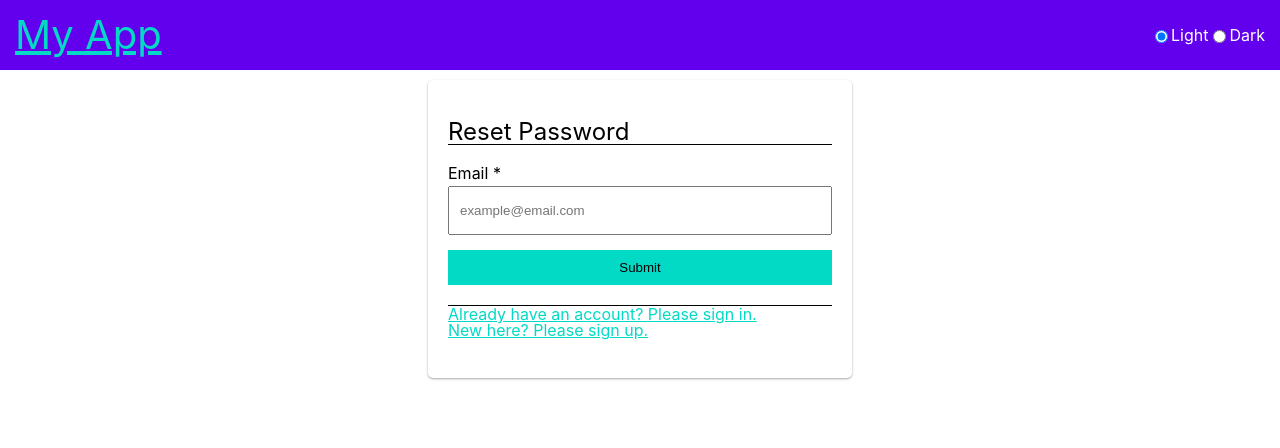
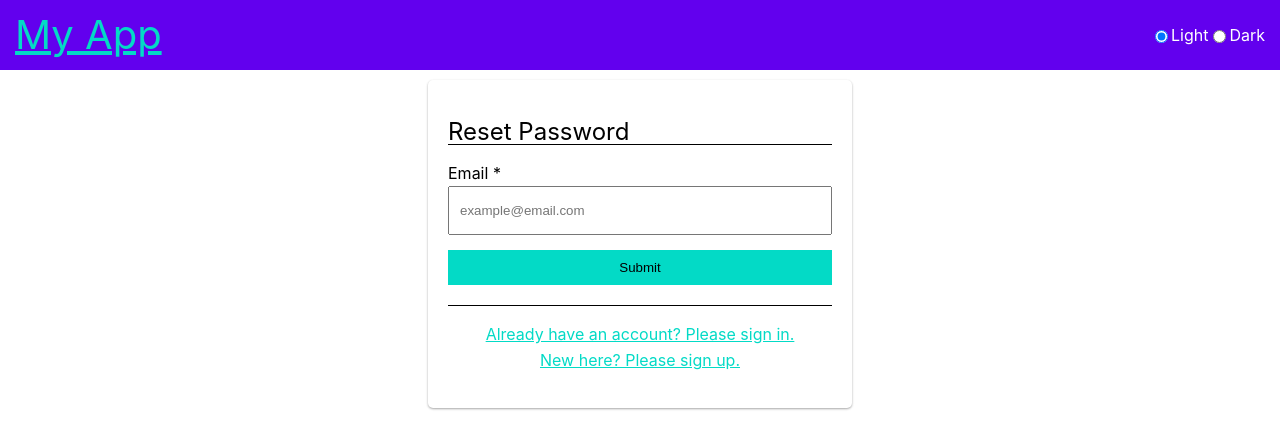
Before and after one commit to Derfan/managment-fe, a React (Vite) app: page /reset in a window 1280 px wide. Shown: the top 448 px of the page. Built offline with nearby package versions, Linux system fonts and the light colour scheme.

Commit message:
fix links component

```diff
--- /dev/null
+++ b/src/components/LinksList/LinksList.module.css
@@ -0,0 +1,15 @@
+.list {
+    display: flex;
+    flex-direction: column;
+    align-items: center;
+
+    margin-top: 20px;
+}
+
+.item {
+    margin-top: 10px;
+}
+
+.item:first-child {
+    margin-top: 0;
+}
--- /dev/null
+++ b/src/components/LinksList/index.tsx
@@ -0,0 +1,21 @@
+import { Link } from "react-router-dom";
+
+import * as cn from "./LinksList.module.css";
+
+type PropsType =  {
+    properties: string[]
+};
+
+const messages = {
+    'sign-in': 'Already have an account? Please sign in.',
+    'sign-up': 'New here? Please sign up.',
+    'reset': 'Forget your password? Please reset.',
+};
+
+export const LinksList = ({ properties }:PropsType) => {
+    return (
+        <div className={cn.list}>
+            {properties.map(key => <Link to={`/${key}`} className={cn.item}>{messages[key]}</Link>)}
+        </div>
+    )
+};
--- a/src/components/index.ts
+++ b/src/components/index.ts
@@ -6,3 +6,4 @@ export { Card } from './Card';
 export { Loader } from './Loader';
 export { Separator } from './Separator';
 export { RadioGroup } from './RadioGroup';
+export { LinksList } from './LinksList';
--- a/src/routes/Reset/index.tsx
+++ b/src/routes/Reset/index.tsx
@@ -1,7 +1,6 @@
 import { useState } from "react";
-import { Link } from "react-router-dom";
 
-import { Card, Separator } from "../../components";
+import { Card, Separator, LinksList } from "../../components";
 import { ResetForm } from "../../modules";
 
 export const ResetRoute = () => {
@@ -17,12 +16,7 @@ export const ResetRoute = () => {
           : <ResetForm setSubmitted={setSubmitted} />
         }
         <Separator />
-        <p>
-          <Link to="/sign-in">Already have an account? Please sign in.</Link>
-        </p>
-        <p>
-          <Link to="/sign-up">New here? Please sign up.</Link>
-        </p>
+        <LinksList properties={['sign-in', 'sign-up']} />
       </Card>
     </div>
   )
--- a/src/routes/SignIn/index.tsx
+++ b/src/routes/SignIn/index.tsx
@@ -1,7 +1,5 @@
-import { Link } from "react-router-dom";
-
 import { SignInForm, OAuthForm } from "../../modules";
-import { Card, Separator } from "../../components";
+import { Card, Separator, LinksList } from "../../components";
 
 export const SignInRoute = () => {
   return (
@@ -10,12 +8,7 @@ export const SignInRoute = () => {
       <Separator>OR</Separator>
       <OAuthForm />
       <Separator />
-      <p>
-        <Link to="/sign-up">New here? Please sign up.</Link>
-      </p>
-      <p>
-        <Link to="/reset">Forget your password? Please reset.</Link>
-      </p>
+      <LinksList properties={['sign-up', 'reset']} />
     </Card>
   )
 }
--- a/src/routes/SignUp/index.tsx
+++ b/src/routes/SignUp/index.tsx
@@ -1,7 +1,5 @@
-import { Link } from "react-router-dom";
-
 import { SignUpForm, OAuthForm } from "../../modules";
-import { Card, Separator } from "../../components";
+import { Card, Separator, LinksList } from "../../components";
 
 export const SignUpRoute = () => {
   return (
@@ -10,12 +8,7 @@ export const SignUpRoute = () => {
       <Separator>OR</Separator>
       <OAuthForm />
       <Separator />
-      <p>
-        <Link to="/sign-in">Already have an account? Please sign in.</Link>
-      </p>
-      <p>
-        <Link to="/reset">Forget your password? Please reset.</Link>
-      </p>
+      <LinksList properties={['sign-in', 'reset']} />
     </Card>
   )
 }
```
